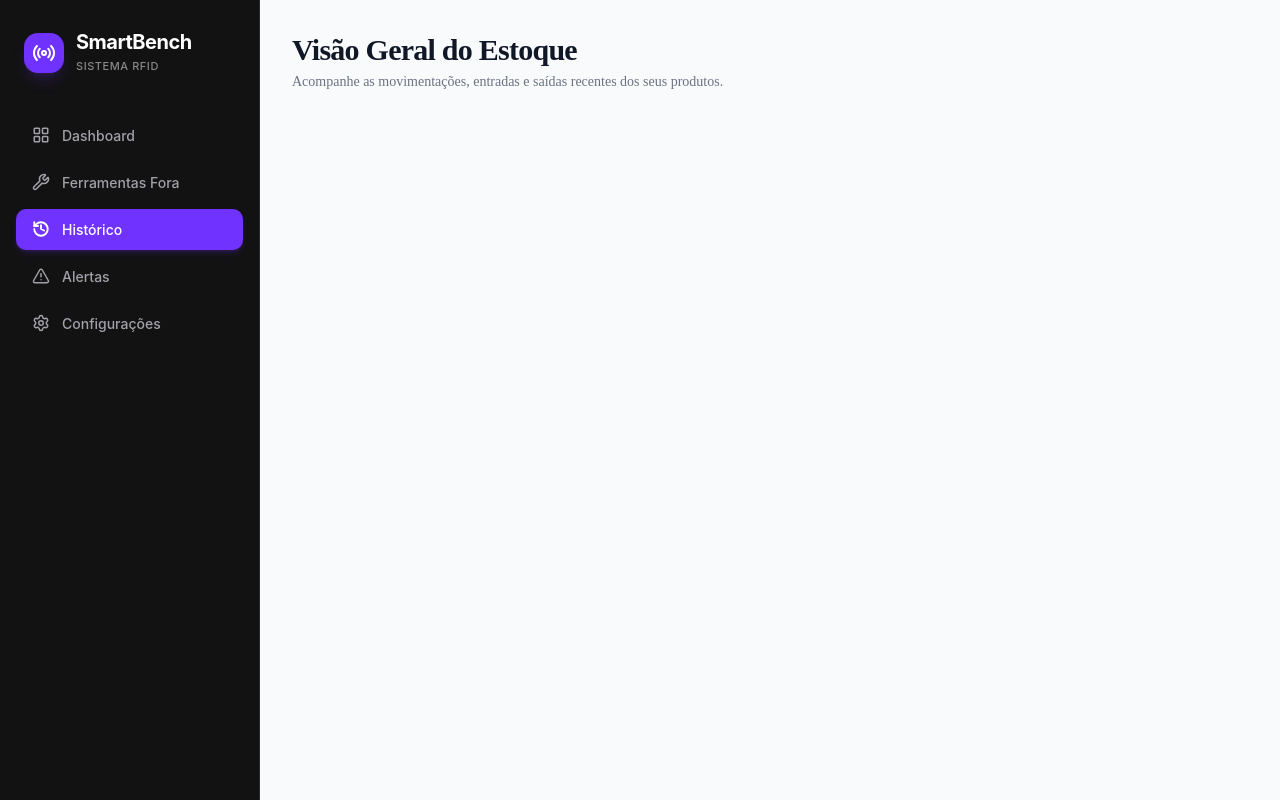
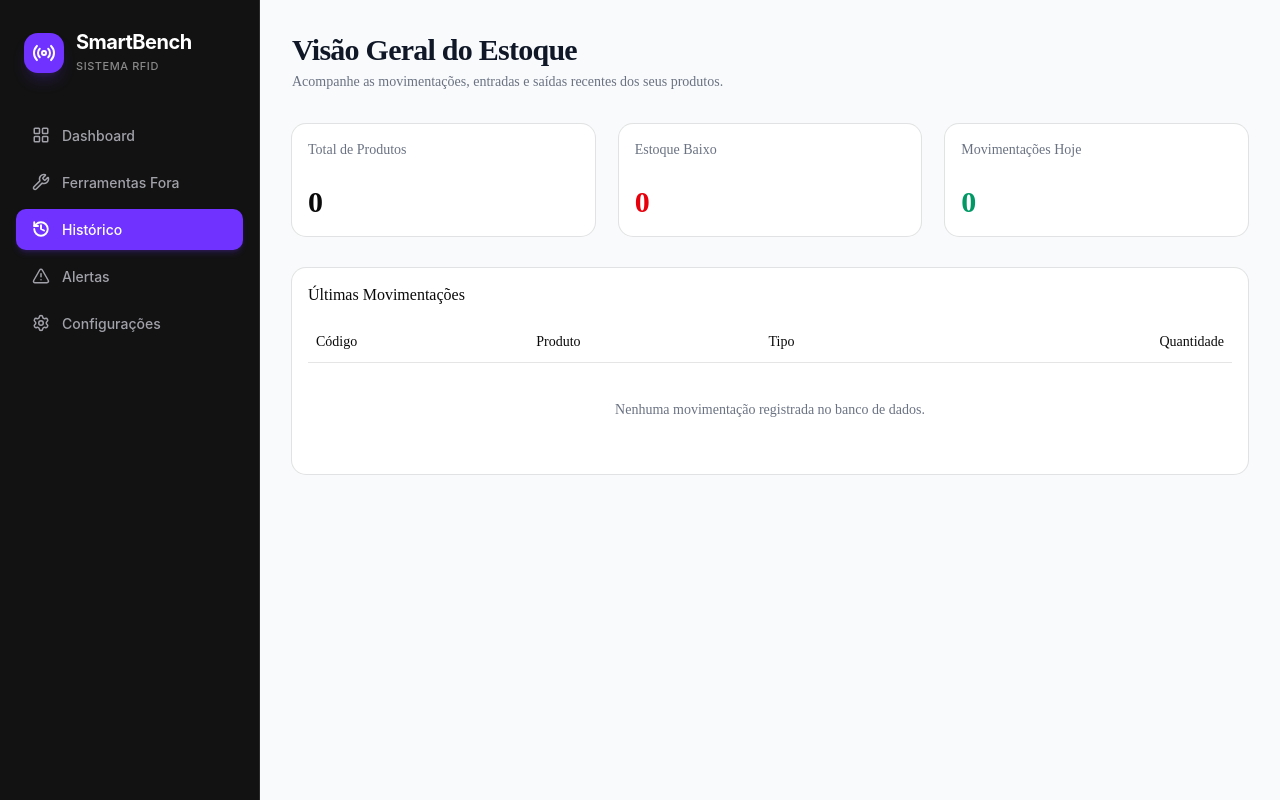
Before and after one commit to tmenezesdev/Projeto-Integrador-3-Semestre, a Next.js app in the folder integrador/frontend/: page /dashboard in a window 1280 px wide. Built offline with nearby package versions, Linux system fonts and the light colour scheme.

Commit message:
Restruturação de Arquivos

```diff
--- a/integrador/frontend/src/app/dashboard/page.jsx
+++ b/integrador/frontend/src/app/dashboard/page.jsx
@@ -1,14 +1,24 @@
 import Image from "next/image";
-import SidebarNav from "../components/Sidebar/page";
+import SidebarNav from "@/components/Sidebar/page";
+import { Card, CardContent, CardHeader, CardTitle } from "@/components/ui/card";
+import { Table, TableBody, TableCell, TableHead, TableHeader, TableRow } from "@/components/ui/table";
+import { Badge } from "@/components/ui/badge";
 
 export default function Dashboard() {
+  const resumoEstoque = {
+    totalProdutos: 0,
+    estoqueBaixo: 0,
+    movimentacoesHoje: 0
+  };
+
+  const ultimasMovimentacoes = [
+  ];
+
   return (
     <div className="flex min-h-screen bg-gray-50 dark:bg-zinc-950">
-
       <SidebarNav />
 
       <main className="flex-1 p-8">
-
         <div className="flex flex-col gap-1 mb-8">
           <h2 className="text-3xl font-bold tracking-tight text-gray-900 dark:text-gray-100">
             Visão Geral do Estoque
@@ -18,9 +28,82 @@
           </p>
         </div>
 
+        <div className="grid grid-cols-1 md:grid-cols-3 gap-6 mb-8">
+          <Card>
+            <CardHeader className="pb-2">
+              <CardTitle className="text-sm font-medium text-gray-500">Total de Produtos</CardTitle>
+            </CardHeader>
+            <CardContent>
+              <div className="text-3xl font-bold">{resumoEstoque.totalProdutos}</div>
+            </CardContent>
+          </Card>
 
+          <Card>
+            <CardHeader className="pb-2">
+              <CardTitle className="text-sm font-medium text-gray-500">Estoque Baixo</CardTitle>
+            </CardHeader>
+            <CardContent>
+              <div className="text-3xl font-bold text-red-600">{resumoEstoque.estoqueBaixo}</div>
+            </CardContent>
+          </Card>
+
+          <Card>
+            <CardHeader className="pb-2">
+              <CardTitle className="text-sm font-medium text-gray-500">Movimentações Hoje</CardTitle>
+            </CardHeader>
+            <CardContent>
+              <div className="text-3xl font-bold text-emerald-600">{resumoEstoque.movimentacoesHoje}</div>
+            </CardContent>
+          </Card>
+        </div>
+
+        <Card>
+          <CardHeader>
+            <CardTitle>Últimas Movimentações</CardTitle>
+          </CardHeader>
+          <CardContent>
+            <Table>
+              <TableHeader>
+                <TableRow>
+                  <TableHead>Código</TableHead>
+                  <TableHead>Produto</TableHead>
+                  <TableHead>Tipo</TableHead>
+                  <TableHead className="text-right">Quantidade</TableHead>
+                </TableRow>
+              </TableHeader>
+              <TableBody>
+
+                {ultimasMovimentacoes.length > 0 ? (
+                  ultimasMovimentacoes.map((item) => (
+                    <TableRow key={item.id}>
+                      <TableCell className="font-medium">{item.codigo}</TableCell>
+                      <TableCell>{item.nome}</TableCell>
+                      <TableCell>
+                        <Badge
+                          variant={item.tipo === "Saída" ? "destructive" : "default"}
+                          className={item.tipo === "Entrada" ? "bg-emerald-100 text-emerald-800 hover:bg-emerald-100" : ""}
+                        >
+                          {item.tipo}
+                        </Badge>
+                      </TableCell>
+                      <TableCell className="text-right">
+                        {item.tipo === "Entrada" ? "+" : "-"}{item.quantidade}
+                      </TableCell>
+                    </TableRow>
+                  ))
+                ) : (
+                  <TableRow>
+                    <TableCell colSpan={4} className="h-24 text-center text-gray-500">
+                      Nenhuma movimentação registrada no banco de dados.
+                    </TableCell>
+                  </TableRow>
+                )}
+
+              </TableBody>
+            </Table>
+          </CardContent>
+        </Card>
       </main>
-
     </div>
   );
 }
--- a/integrador/frontend/src/app/globals.css
+++ b/integrador/frontend/src/app/globals.css
@@ -127,3 +127,8 @@
     @apply font-sans;
   }
 }
+
+@theme {
+  --color-primaria: #121212;
+  --color-segundaria: #7033ff;
+}
--- a/integrador/frontend/src/app/page.jsX
+++ b/integrador/frontend/src/app/page.jsX
@@ -1,5 +1,5 @@
 import Image from "next/image";
-import SidebarNav from "./components/Sidebar/page";
+import SidebarNav from "../components/Sidebar/page";
 
 export default function Home() {
   return (
--- /dev/null
+++ b/integrador/frontend/src/components/ui/badge.jsx
@@ -0,0 +1,47 @@
+import * as React from "react"
+import { cva } from "class-variance-authority";
+import { Slot } from "radix-ui"
+
+import { cn } from "@/lib/utils"
+
+const badgeVariants = cva(
+  "group/badge inline-flex h-5 w-fit shrink-0 items-center justify-center gap-1 overflow-hidden rounded-4xl border border-transparent px-2 py-0.5 text-xs font-medium whitespace-nowrap transition-all focus-visible:border-ring focus-visible:ring-[3px] focus-visible:ring-ring/50 has-data-[icon=inline-end]:pr-1.5 has-data-[icon=inline-start]:pl-1.5 aria-invalid:border-destructive aria-invalid:ring-destructive/20 dark:aria-invalid:ring-destructive/40 [&>svg]:pointer-events-none [&>svg]:size-3!",
+  {
+    variants: {
+      variant: {
+        default: "bg-primary text-primary-foreground [a]:hover:bg-primary/80",
+        secondary:
+          "bg-secondary text-secondary-foreground [a]:hover:bg-secondary/80",
+        destructive:
+          "bg-destructive/10 text-destructive focus-visible:ring-destructive/20 dark:bg-destructive/20 dark:focus-visible:ring-destructive/40 [a]:hover:bg-destructive/20",
+        outline:
+          "border-border text-foreground [a]:hover:bg-muted [a]:hover:text-muted-foreground",
+        ghost:
+          "hover:bg-muted hover:text-muted-foreground dark:hover:bg-muted/50",
+        link: "text-primary underline-offset-4 hover:underline",
+      },
+    },
+    defaultVariants: {
+      variant: "default",
+    },
+  }
+)
+
+function Badge({
+  className,
+  variant = "default",
+  asChild = false,
+  ...props
+}) {
+  const Comp = asChild ? Slot.Root : "span"
+
+  return (
+    <Comp
+      data-slot="badge"
+      data-variant={variant}
+      className={cn(badgeVariants({ variant }), className)}
+      {...props} />
+  );
+}
+
+export { Badge, badgeVariants }
--- /dev/null
+++ b/integrador/frontend/src/components/ui/card.jsx
@@ -0,0 +1,114 @@
+import * as React from "react"
+
+import { cn } from "@/lib/utils"
+
+function Card({
+  className,
+  size = "default",
+  ...props
+}) {
+  return (
+    <div
+      data-slot="card"
+      data-size={size}
+      className={cn(
+        "group/card flex flex-col gap-4 overflow-hidden rounded-xl bg-card py-4 text-sm text-card-foreground ring-1 ring-foreground/10 has-data-[slot=card-footer]:pb-0 has-[>img:first-child]:pt-0 data-[size=sm]:gap-3 data-[size=sm]:py-3 data-[size=sm]:has-data-[slot=card-footer]:pb-0 *:[img:first-child]:rounded-t-xl *:[img:last-child]:rounded-b-xl",
+        className
+      )}
+      {...props} />
+  );
+}
+
+function CardHeader({
+  className,
+  ...props
+}) {
+  return (
+    <div
+      data-slot="card-header"
+      className={cn(
+        "group/card-header @container/card-header grid auto-rows-min items-start gap-1 rounded-t-xl px-4 group-data-[size=sm]/card:px-3 has-data-[slot=card-action]:grid-cols-[1fr_auto] has-data-[slot=card-description]:grid-rows-[auto_auto] [.border-b]:pb-4 group-data-[size=sm]/card:[.border-b]:pb-3",
+        className
+      )}
+      {...props} />
+  );
+}
+
+function CardTitle({
+  className,
+  ...props
+}) {
+  return (
+    <div
+      data-slot="card-title"
+      className={cn(
+        "text-base leading-snug font-medium group-data-[size=sm]/card:text-sm",
+        className
+      )}
+      {...props} />
+  );
+}
+
+function CardDescription({
+  className,
+  ...props
+}) {
+  return (
+    <div
+      data-slot="card-description"
+      className={cn("text-sm text-muted-foreground", className)}
+      {...props} />
+  );
+}
+
+function CardAction({
+  className,
+  ...props
+}) {
+  return (
+    <div
+      data-slot="card-action"
+      className={cn(
+        "col-start-2 row-span-2 row-start-1 self-start justify-self-end",
+        className
+      )}
+      {...props} />
+  );
+}
+
+function CardContent({
+  className,
+  ...props
+}) {
+  return (
+    <div
+      data-slot="card-content"
+      className={cn("px-4 group-data-[size=sm]/card:px-3", className)}
+      {...props} />
+  );
+}
+
+function CardFooter({
+  className,
+  ...props
+}) {
+  return (
+    <div
+      data-slot="card-footer"
+      className={cn(
+        "flex items-center rounded-b-xl border-t bg-muted/50 p-4 group-data-[size=sm]/card:p-3",
+        className
+      )}
+      {...props} />
+  );
+}
+
+export {
+  Card,
+  CardHeader,
+  CardFooter,
+  CardTitle,
+  CardAction,
+  CardDescription,
+  CardContent,
+}
--- /dev/null
+++ b/integrador/frontend/src/components/ui/table.jsx
@@ -0,0 +1,123 @@
+"use client"
+
+import * as React from "react"
+
+import { cn } from "@/lib/utils"
+
+function Table({
+  className,
+  ...props
+}) {
+  return (
+    <div data-slot="table-container" className="relative w-full overflow-x-auto">
+      <table
+        data-slot="table"
+        className={cn("w-full caption-bottom text-sm", className)}
+        {...props} />
+    </div>
+  );
+}
+
+function TableHeader({
+  className,
+  ...props
+}) {
+  return (
+    <thead
+      data-slot="table-header"
+      className={cn("[&_tr]:border-b", className)}
+      {...props} />
+  );
+}
+
+function TableBody({
+  className,
+  ...props
+}) {
+  return (
+    <tbody
+      data-slot="table-body"
+      className={cn("[&_tr:last-child]:border-0", className)}
+      {...props} />
+  );
+}
+
+function TableFooter({
+  className,
+  ...props
+}) {
+  return (
+    <tfoot
+      data-slot="table-footer"
+      className={cn("border-t bg-muted/50 font-medium [&>tr]:last:border-b-0", className)}
+      {...props} />
+  );
+}
+
+function TableRow({
+  className,
+  ...props
+}) {
+  return (
+    <tr
+      data-slot="table-row"
+      className={cn(
+        "border-b transition-colors hover:bg-muted/50 data-[state=selected]:bg-muted",
+        className
+      )}
+      {...props} />
+  );
+}
+
+function TableHead({
+  className,
+  ...props
+}) {
+  return (
+    <th
+      data-slot="table-head"
+      className={cn(
+        "h-10 px-2 text-left align-middle font-medium whitespace-nowrap text-foreground [&:has([role=checkbox])]:pr-0",
+        className
+      )}
+      {...props} />
+  );
+}
+
+function TableCell({
+  className,
+  ...props
+}) {
+  return (
+    <td
+      data-slot="table-cell"
+      className={cn(
+        "p-2 align-middle whitespace-nowrap [&:has([role=checkbox])]:pr-0",
+        className
+      )}
+      {...props} />
+  );
+}
+
+function TableCaption({
+  className,
+  ...props
+}) {
+  return (
+    <caption
+      data-slot="table-caption"
+      className={cn("mt-4 text-sm text-muted-foreground", className)}
+      {...props} />
+  );
+}
+
+export {
+  Table,
+  TableHeader,
+  TableBody,
+  TableFooter,
+  TableHead,
+  TableRow,
+  TableCell,
+  TableCaption,
+}
```
Also changed, not shown: integrador/frontend/src/components/Footer/page.jsx (added), integrador/frontend/src/components/Sidebar/page.jsx (renamed from integrador/frontend/src/app/components/Sidebar/page.jsx), 1 other file (tests, documents, lock files or other folders).
